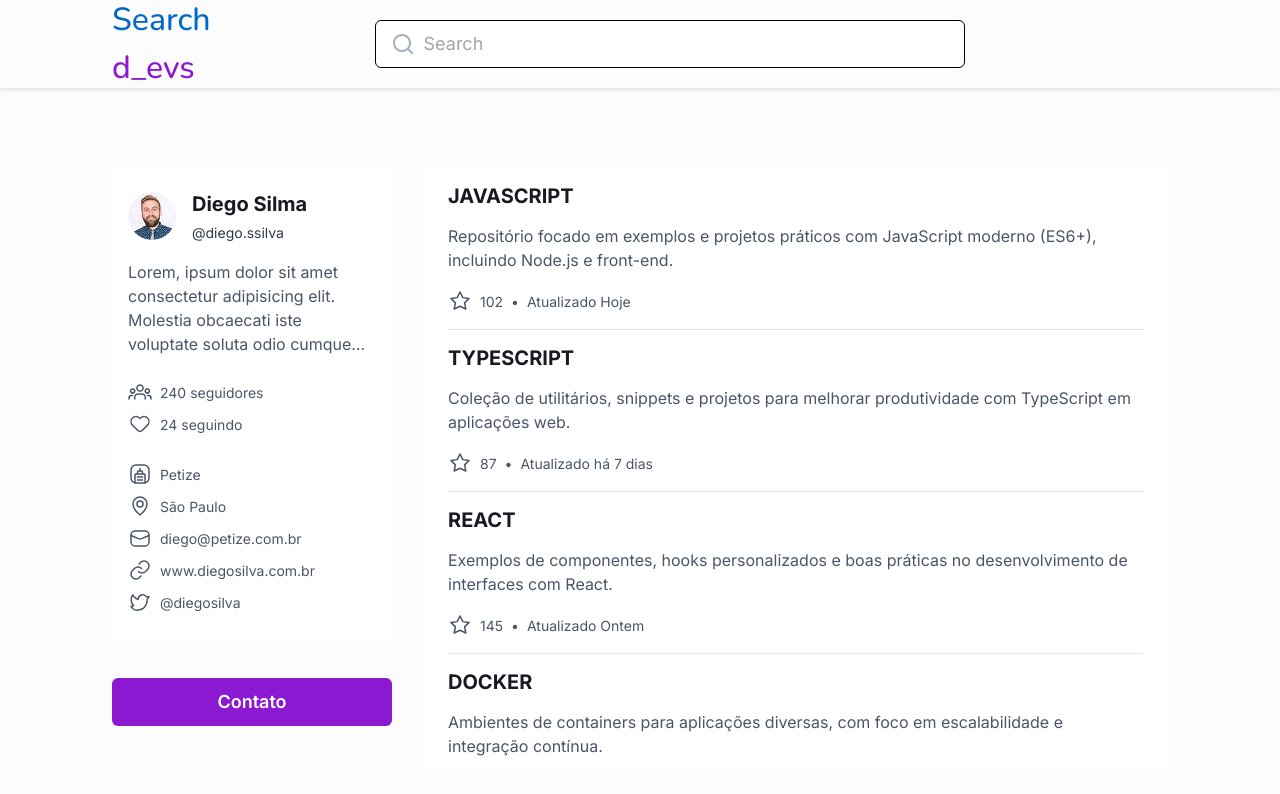
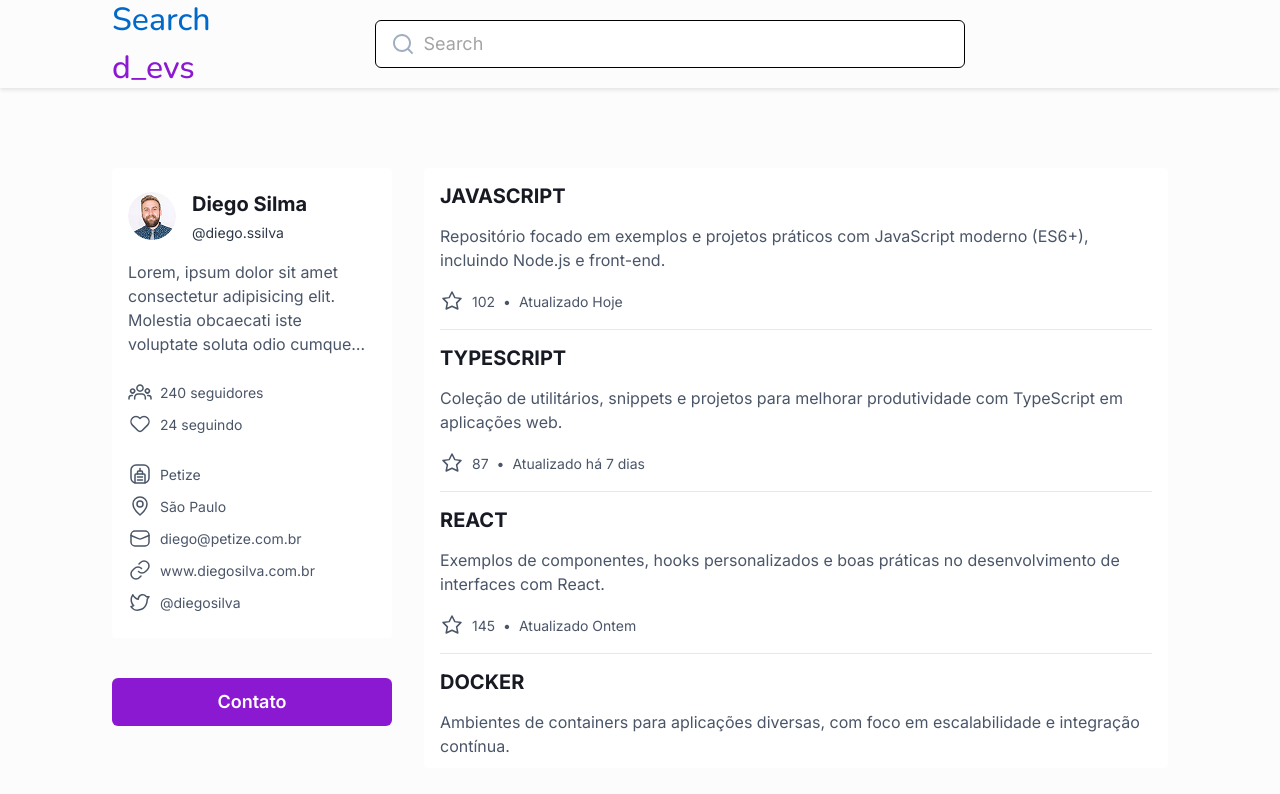
Before and after one commit to DevYuriOliveira73/api-GitHub, a React (Vite) app: page /dev-profile in a window 1280 px wide. Shown: the top 794 px of the page. Built offline with nearby package versions, Linux system fonts and the light colour scheme.

Commit message:
fix(Main): style correction padding

```diff
--- a/src/components/Main/Main.module.css
+++ b/src/components/Main/Main.module.css
@@ -17,6 +17,6 @@
     background-color: white;
     width: 100%;
     border-radius: 4px;
-    padding: 24px;
+    padding: 16px;
   }
 }
```
